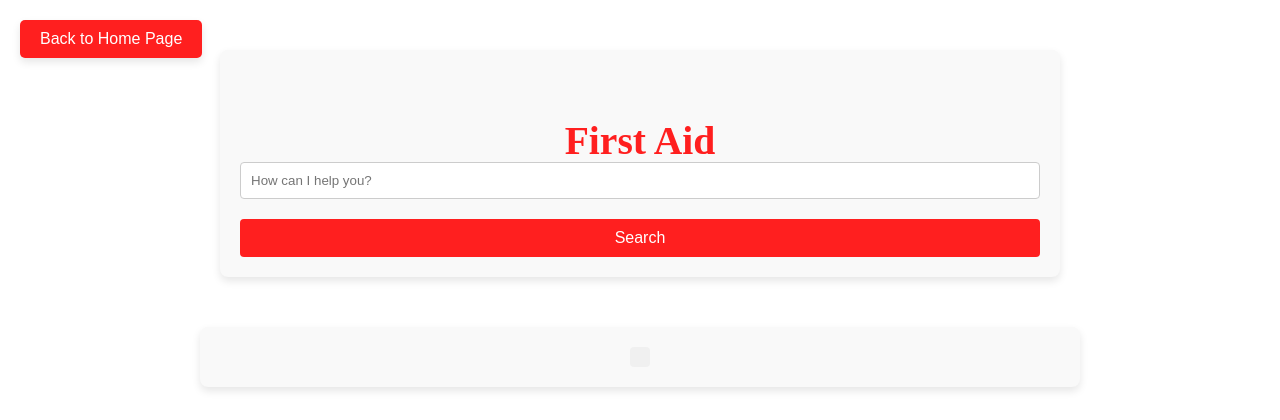
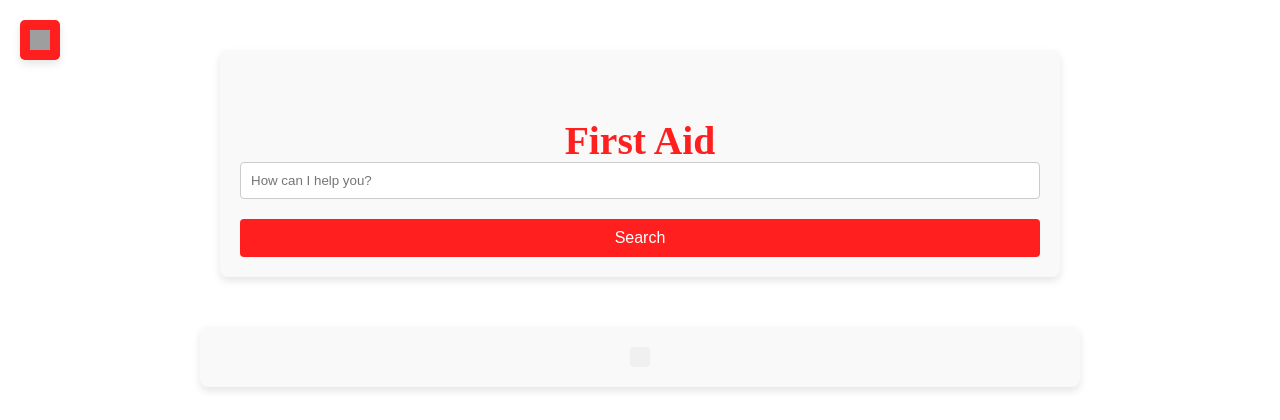
Before and after one commit to joshuacasuga/PatchPal, a Flask app: template templates/result.html in a window 1280 px wide. Shown: the top 420 px of the page. Run offline with Flask 3, Linux system fonts and the light colour scheme; the template is opened without the code that fills it, so the values that code supplies are empty; grey boxes are pictures that could not be loaded.

Commit message:
home logo for back button

```diff
--- a/static/css/styles.css
+++ b/static/css/styles.css
@@ -142,15 +142,26 @@ input[type="submit"]:hover {
     display: inline-block;
     top: 20px;
     left: 20px;
-    padding: 10px 20px;
+    padding: 20px 20px;
     background-color: #ff1f1f;
     color: white;
     text-decoration: none;
     border: none;
     border-radius: 5px;
-    box-shadow: 0 4px 8px rgba(0, 0, 0, 0.1);
-    font-size: 16px;
-    z-index: 9999;
+    box-shadow: 0 4px 8px rgb(0, 0, 0,0.1);
+}
+
+.button-icon {
+    position: absolute;
+    /* left: 5px; */
+    /* Adjust the position of the image */
+    top: 50%;
+    top: 50%;
+    transform: translate(-50%, -50%);
+    width: 20px;
+    /* Set the width of the image */
+    height: 20px;
+    /* Set the height of the image */
 }
 
 .back-button:hover {
--- a/templates/result.html
+++ b/templates/result.html
@@ -21,7 +21,9 @@
     <p class="result">{{ result }}</p>
   </div>
   <div>
-    <button class="back-button" onclick="window.location.href='../';"> Back to Home Page</button>
+    <button class="back-button" onclick="window.location.href='../';">
+      <img src="../static/images/home_logo.png.crdownload" alt="Back to Home Page" class="button-icon">
+    </button>
   </div>
   <script src="../static/js/script.js"></script>
 </body>
```
